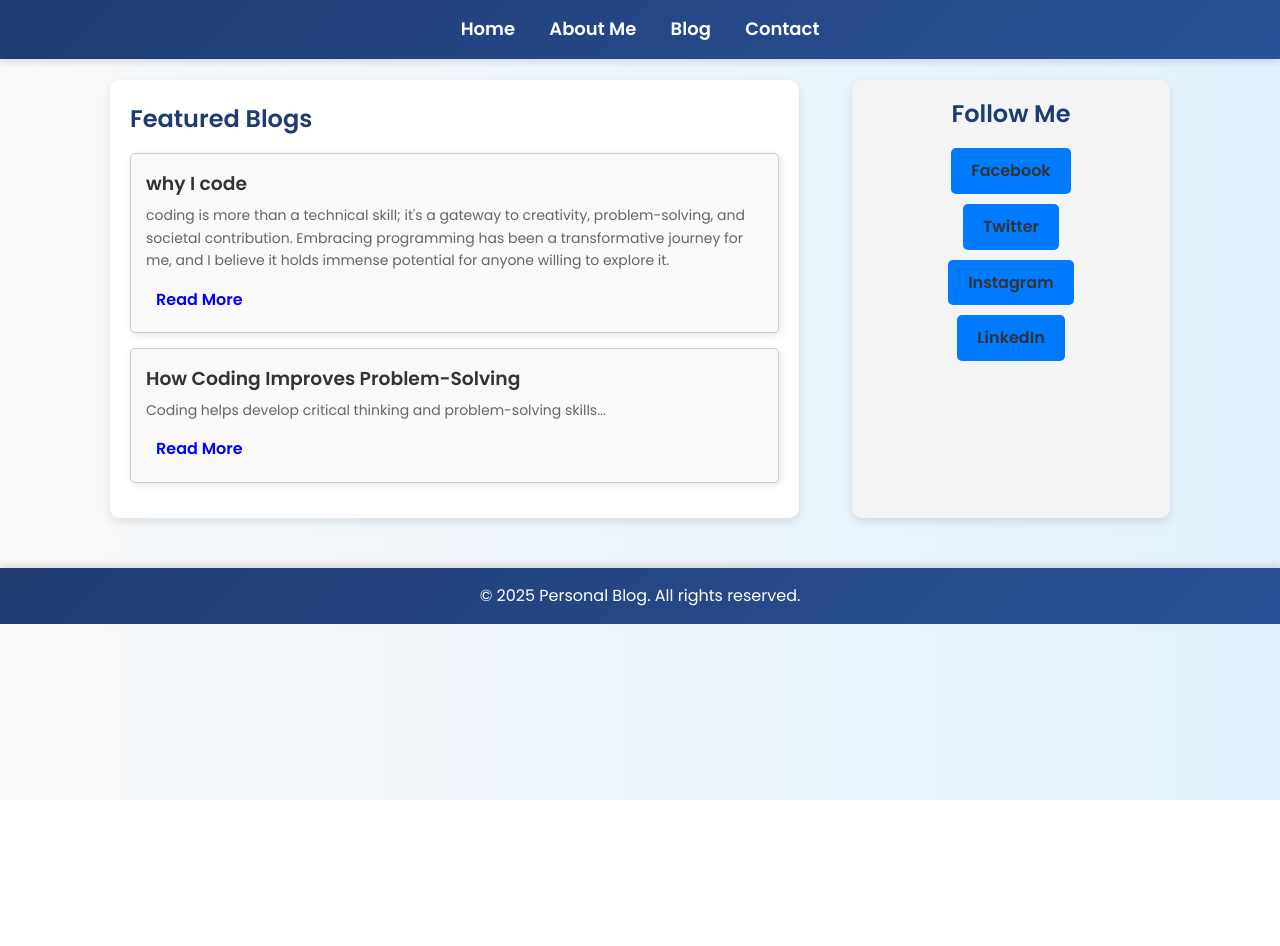
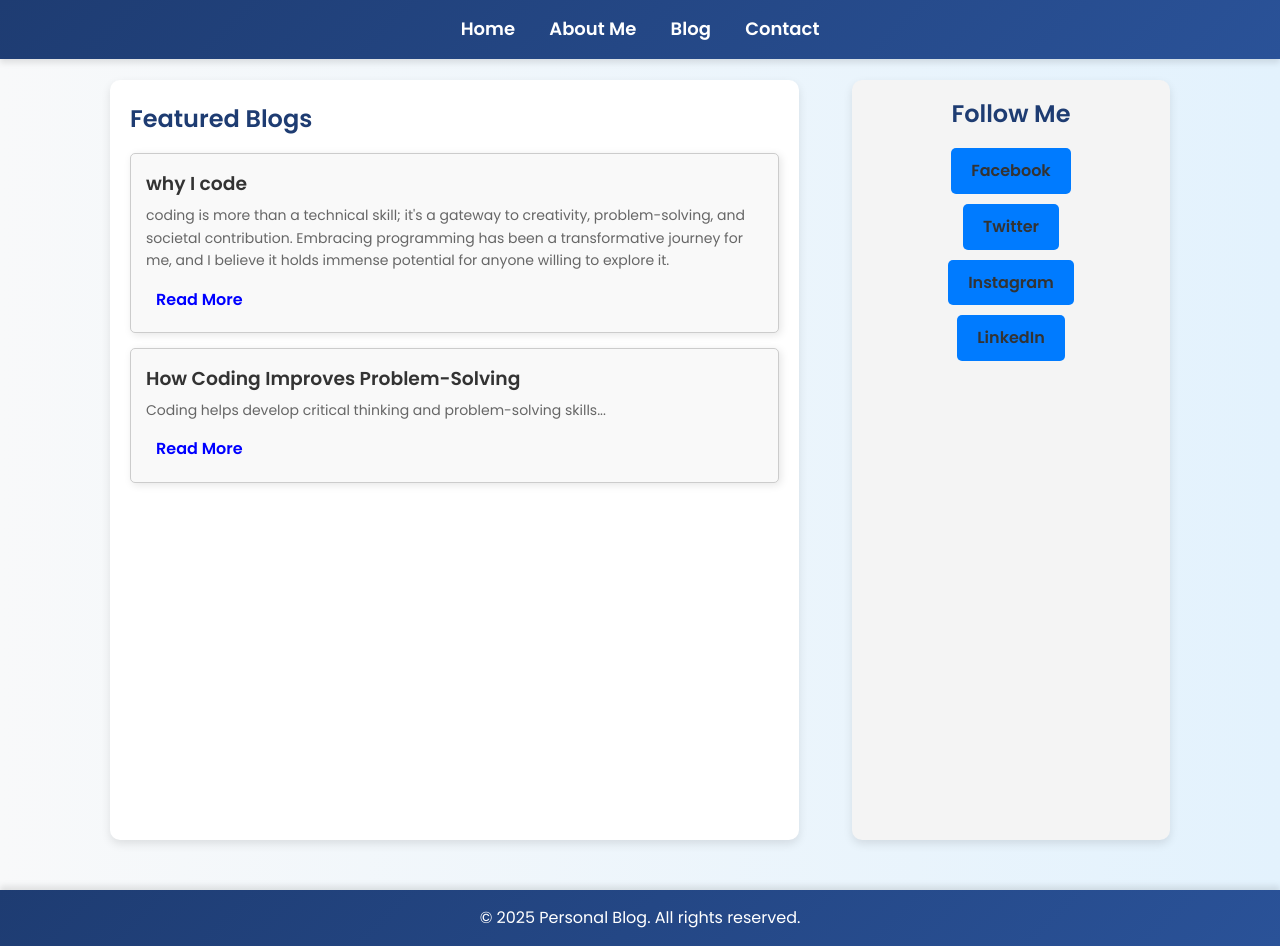
Before and after one commit to Aly-ahmed1708/my-website, a website: page index.html in a window 1280 px wide. Before the commit the page ends 800 px from the top, so only its background shows below. Drawn offline with Linux system fonts and the light colour scheme.

Commit message:
update css

```diff
--- a/assets/css/home.css
+++ b/assets/css/home.css
@@ -2,6 +2,8 @@
     display: flex;
     justify-content: space-between;
     padding: 20px;
+    height: 100vh; /* Make container take full viewport height */
+    box-sizing: border-box; /* Include padding in the element's total width and height */
 }
 
 /* Blog Section */
```
